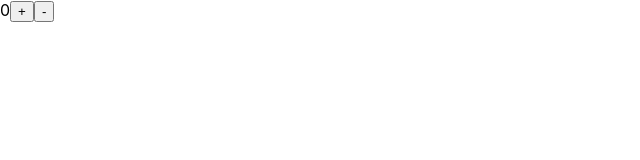
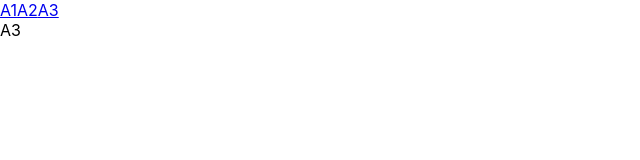
Before and after one commit to korkt-kim/react-study, a React (Create React App) app: page /3 in a window 1280 px wide. Shown: the top 160 px of the page, without its empty margins (0-640 px from the left). Built offline with nearby package versions, Linux system fonts and the light colour scheme.

Commit message:
react lazy

```diff
--- a/src/App.js
+++ b/src/App.js
@@ -1,11 +1,22 @@
 import React from 'react'
-import Excersise from  './components/Excersise'
-
+import {Route,Routes,Link} from  'react-router-dom'
+const A1 = React.lazy(()=>import ('./components/A1'));
+const A2 = React.lazy(()=>import ('./components/A2'));
+const A3 = React.lazy(()=>import ('./components/A3'));
 
 function App() {
   return (
     <div>
-      <Excersise></Excersise>
+      <Link to="/1">A1</Link>
+      <Link to="/2">A2</Link>
+      <Link to="/3">A3</Link>
+      <React.Suspense fallback={<p>loading</p>}>
+        <Routes>
+          <Route path="/1" exact={true} element={<A1/>}></Route>
+          <Route path="/2" exact={true} element={<A2/>}></Route>
+          <Route path="/3" exact={true} element={<A3/>}></Route>
+        </Routes>
+      </React.Suspense>
     </div>
   )
 }
--- /dev/null
+++ b/src/components/A1.js
@@ -0,0 +1,11 @@
+import React from 'react'
+
+function A1() {
+    return (
+        <div>
+            A1
+        </div>
+    )
+}
+
+export default A1
--- /dev/null
+++ b/src/components/A2.js
@@ -0,0 +1,11 @@
+import React from 'react'
+
+function A2() {
+    return (
+        <div>
+            A2
+        </div>
+    )
+}
+
+export default A2
--- /dev/null
+++ b/src/components/A3.js
@@ -0,0 +1,11 @@
+import React from 'react'
+
+function A3() {
+    return (
+        <div>
+            A3
+        </div>
+    )
+}
+
+export default A3
--- a/src/components/Excersise.js
+++ /dev/null
@@ -1,33 +0,0 @@
-import React,{useEffect} from 'react'
-import {connect,useDispatch} from 'react-redux'
-import {increase,setDiff,decrease} from '../modules/counter';
-import {addTodo,toggleTodo} from '../modules/todos';
-
-
-
-function Excersise(props) {
-    const dispatch = useDispatch();
-    const{count,diff,todos,increase,setDiff,decrease,addTodo,toggleTodo} = props;
-    console.log(props)
-    return (
-        <div>
-            {count}
-            <button onClick={()=>increase()}>+</button>
-            <button onClick={()=>decrease()}>-</button>
-            {/* <p>{store.getState().text}</p> */}
-            {/* <input type="text" onChange={(e)=>store.dispatch({type:'CHANGE_TEXT',text:e.target.value})} value={store.getState().text}></input> */}
-        </div>
-    )
-}
-
-export default connect(state=>({
-    count: state.counter.count,
-    diff:state.counter.diff,
-    todos:state.todos.items,
-}),{
-    increase,
-    setDiff,
-    decrease,
-    addTodo,
-    toggleTodo,
-})(Excersise);
```
